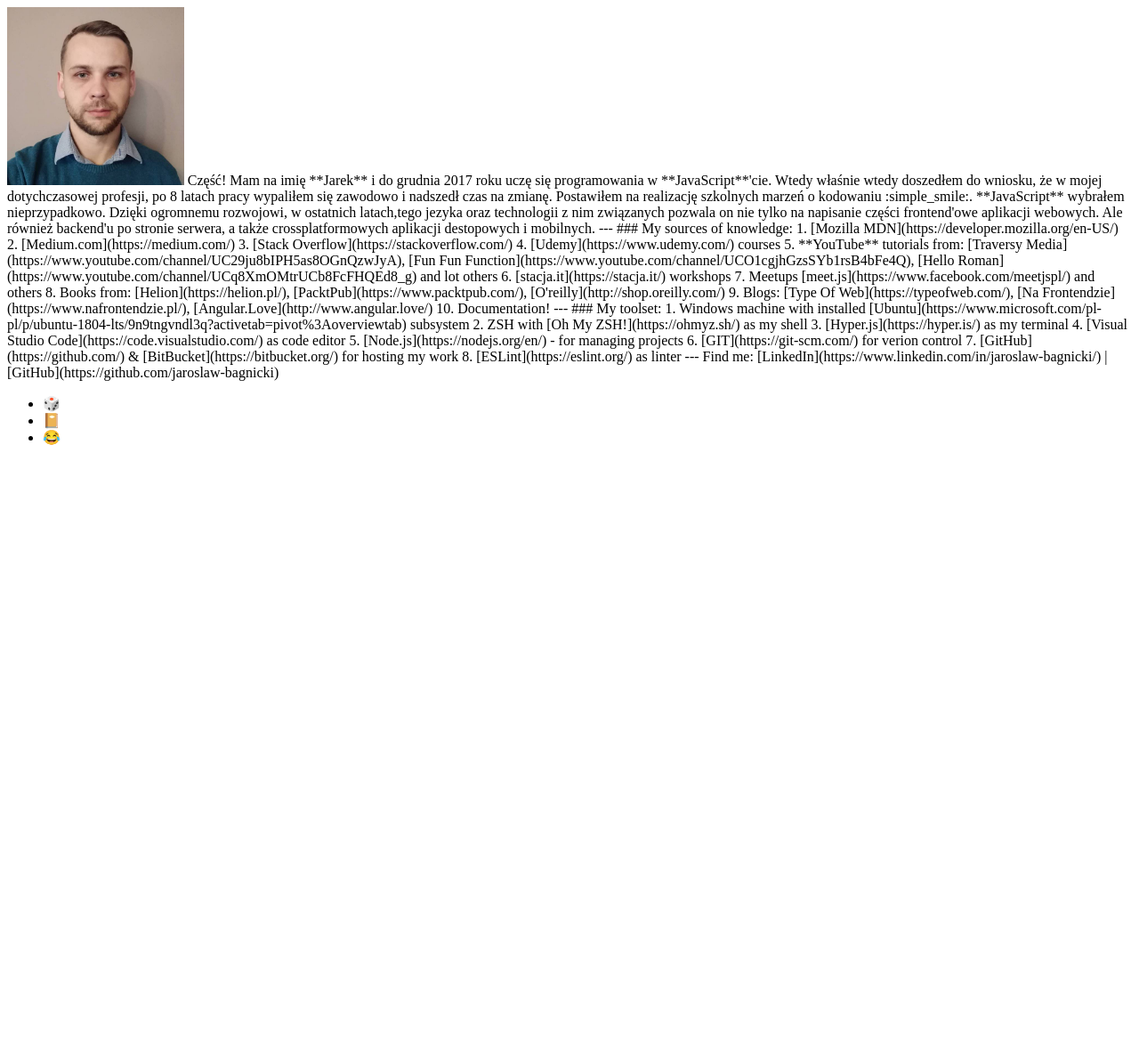
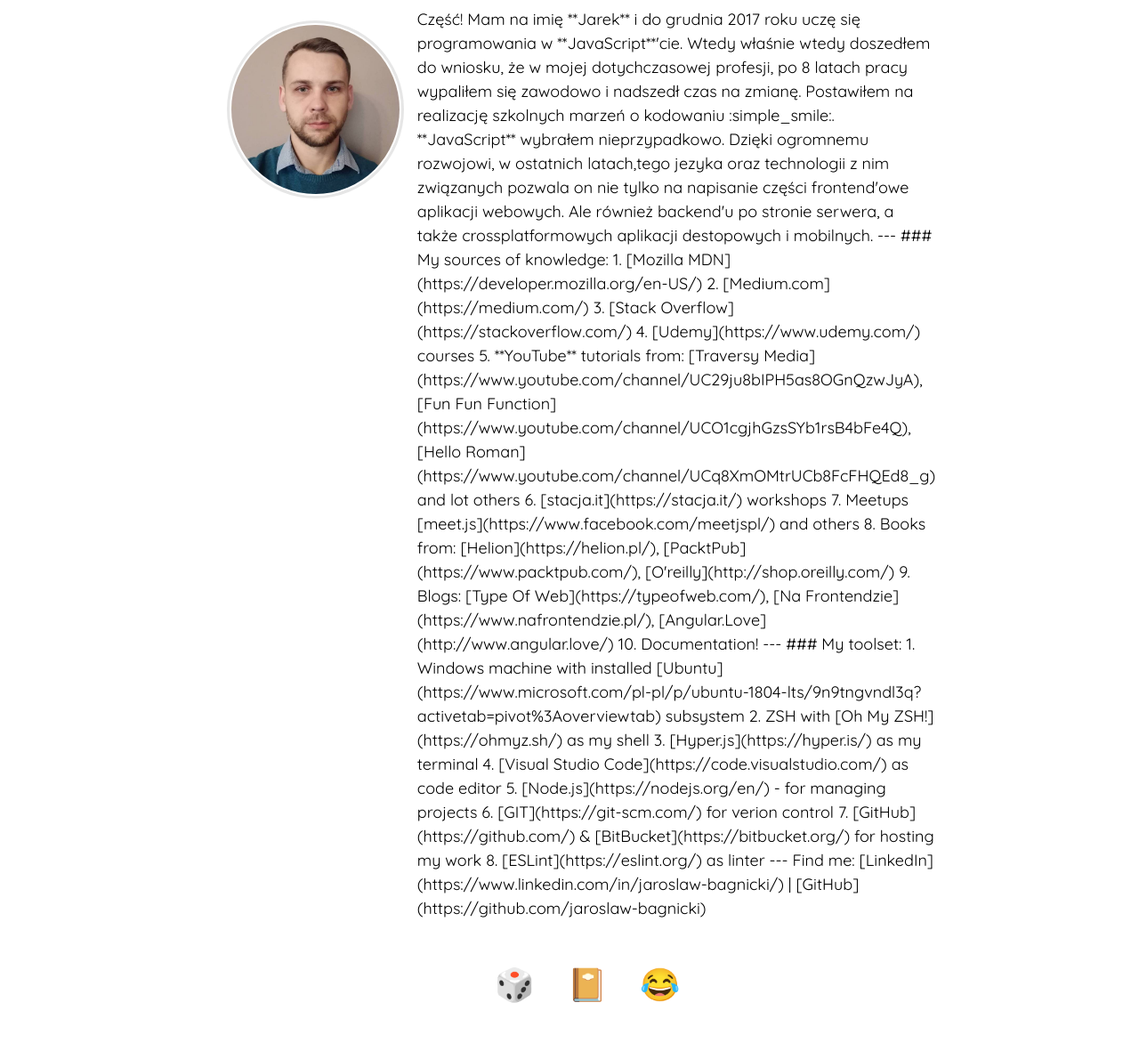
Before and after one commit to jaroslaw-bagnicki/fajny-js_course, a website built with webpack: page src/index.html in a window 1280 px wide. Shown: the whole page at 89% size. Before the commit the page ends 800 px from the top, so only its background shows below. Built offline with nearby package versions, Linux system fonts and the light colour scheme.

Commit message:
Add styles

```diff
--- a/package.json
+++ b/package.json
@@ -19,6 +19,8 @@
     "eslint-config-airbnb-base": "^13.1.0",
     "eslint-plugin-import": "^2.14.0",
     "html-webpack-plugin": "^3.2.0",
+    "node-sass": "^4.11.0",
+    "sass-loader": "^7.1.0",
     "style-loader": "^0.23.1",
     "webpack": "^4.28.4",
     "webpack-cli": "^3.2.1"
--- a/src/index.html
+++ b/src/index.html
@@ -7,15 +7,19 @@
   <title>Uber portfolio programisty</title>
 </head>
 <body>
-  <section>
-    <img src="assets/me.jpg" alt="Me" height="200px">
-    <about-me></about-me>
+  <section class="about-me">
+    <div class="containter">
+      <img src="assets/me.jpg" alt="Me" class="my-photo">
+      <about-me></about-me>
+    </div>
   </section>
-  <section>
-    <ul>
-      <li>🎲</li>
-      <li>📔</li>
-      <li>😂</li>
-    </ul>
+  <section class="interactive-content">
+    <div class="container">
+      <ul class="buttons">
+        <li><a href="#!" class="button game">🎲</a></li>
+        <li><a href="#!" class="button blog">📔</a></li>
+        <li><a href="#!" class="button joke">😂</a></li>
+      </ul>
+    </div>
   </section>
 </html>
--- a/src/index.js
+++ b/src/index.js
@@ -1,4 +1,4 @@
-import css from './styles/main.css';
+import scss from './styles/main.scss';
 // import game from './game';
 // import main from './github';
 // import './joke';
--- /dev/null
+++ b/src/styles/_about-me.scss
@@ -0,0 +1,17 @@
+.about-me {
+
+  .containter {
+    display: flex;
+    flex-direction: row;
+  }
+
+  .my-photo {
+    height: 200px;
+    width: 200px;
+    margin: 15px;
+    padding: 2px;
+    border-radius: 50%;
+    border: 3px solid hsl(0, 0%, 90%);
+  }
+
+}
--- /dev/null
+++ b/src/styles/_interactive-content.scss
@@ -0,0 +1,32 @@
+.interactive-content {
+
+  .container {
+    display: flex;
+    justify-content: center;
+  }
+
+  ul {
+    list-style-type: none;
+    font-size: 2em;
+
+    li {
+      display: inline-block;
+
+      .button {
+        color: inherit;
+        text-decoration: none;
+        display: inline-flex;
+        justify-content: center;
+        align-items: center;
+        width: 2em;
+        height: 2em;
+        border-radius: 5px;
+        transition: .3s;
+        &:hover {
+          background-color: rgba(128, 128, 128, .3);
+        }
+
+      }
+    }
+  }
+}
--- /dev/null
+++ b/src/styles/_reset.scss
@@ -0,0 +1,10 @@
+// Box model reset
+html {
+  box-sizing: border-box;
+}
+
+*,
+*:before,
+*:after {
+  box-sizing: inherit;
+}
--- /dev/null
+++ b/src/styles/_typography.scss
@@ -0,0 +1,13 @@
+@import url('https://fonts.googleapis.com/css?family=Quicksand:400,700');
+
+$base-font-family: 'Quicksand', serif;
+$base-font-weight: 400;
+$base-font-size: 18px;
+$base-line-height: 1.5;
+
+body {
+  font-family: $base-font-family;
+  font-size: $base-font-size;
+  font-weight: $base-font-weight;
+  line-height: $base-line-height;
+}
--- /dev/null
+++ b/src/styles/_utils.scss
@@ -0,0 +1,4 @@
+.containter {
+  max-width: 800px;
+  margin: 0 auto;
+}
--- /dev/null
+++ b/src/styles/main.scss
@@ -0,0 +1,5 @@
+@import './reset';
+@import './utils';
+@import './typography';
+@import './about-me';
+@import './interactive-content';
--- a/webpack.config.js
+++ b/webpack.config.js
@@ -17,8 +17,8 @@
   module: {
     rules: [
       {
-        test: /\.css$/,
-        use: ['style-loader', 'css-loader']
+        test: /\.scss$/,
+        use: ['style-loader', 'css-loader', 'sass-loader']
       }
     ]
   }
```
Also changed, not shown: src/styles/main.css (deleted), 1 other file.
